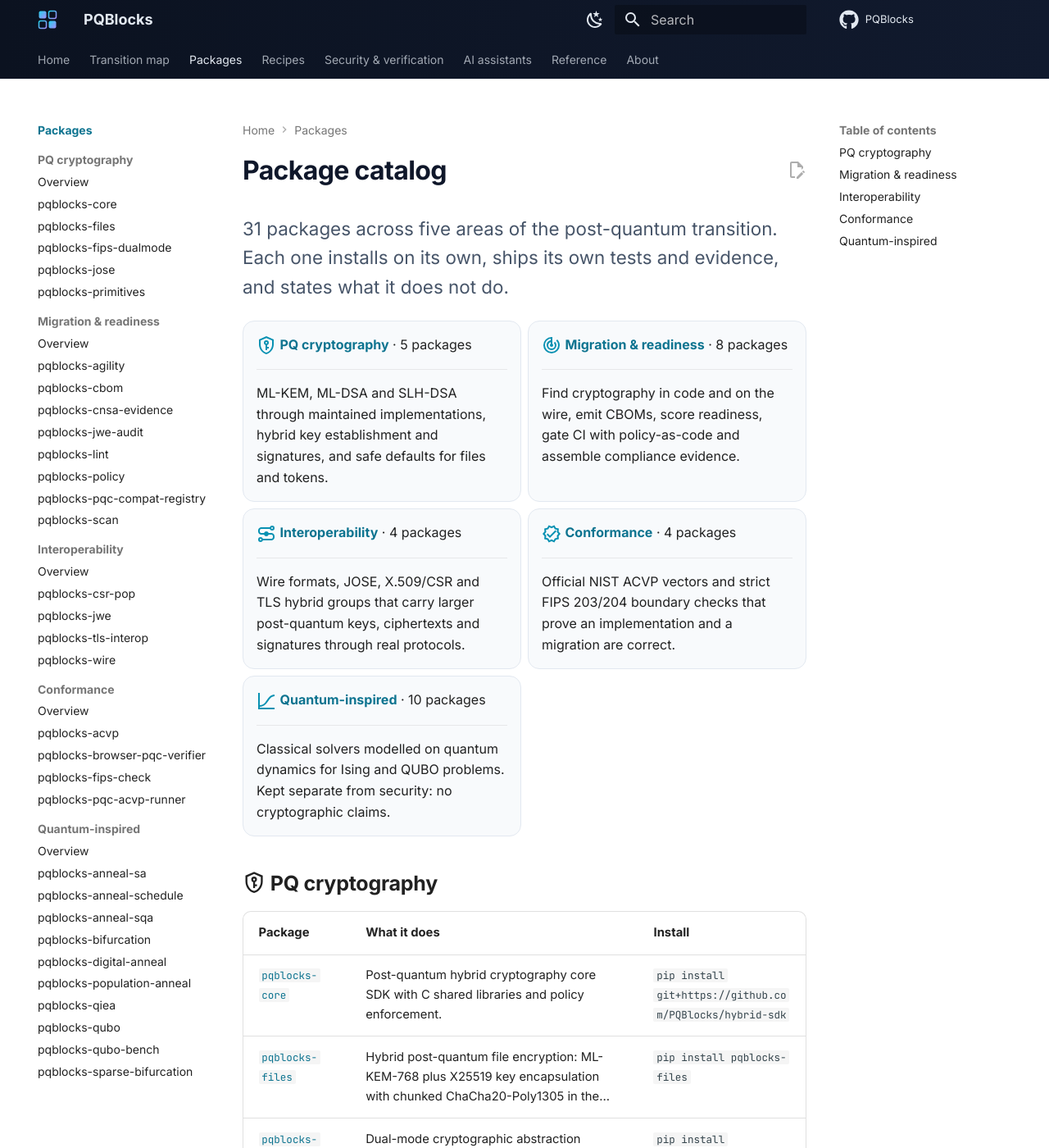
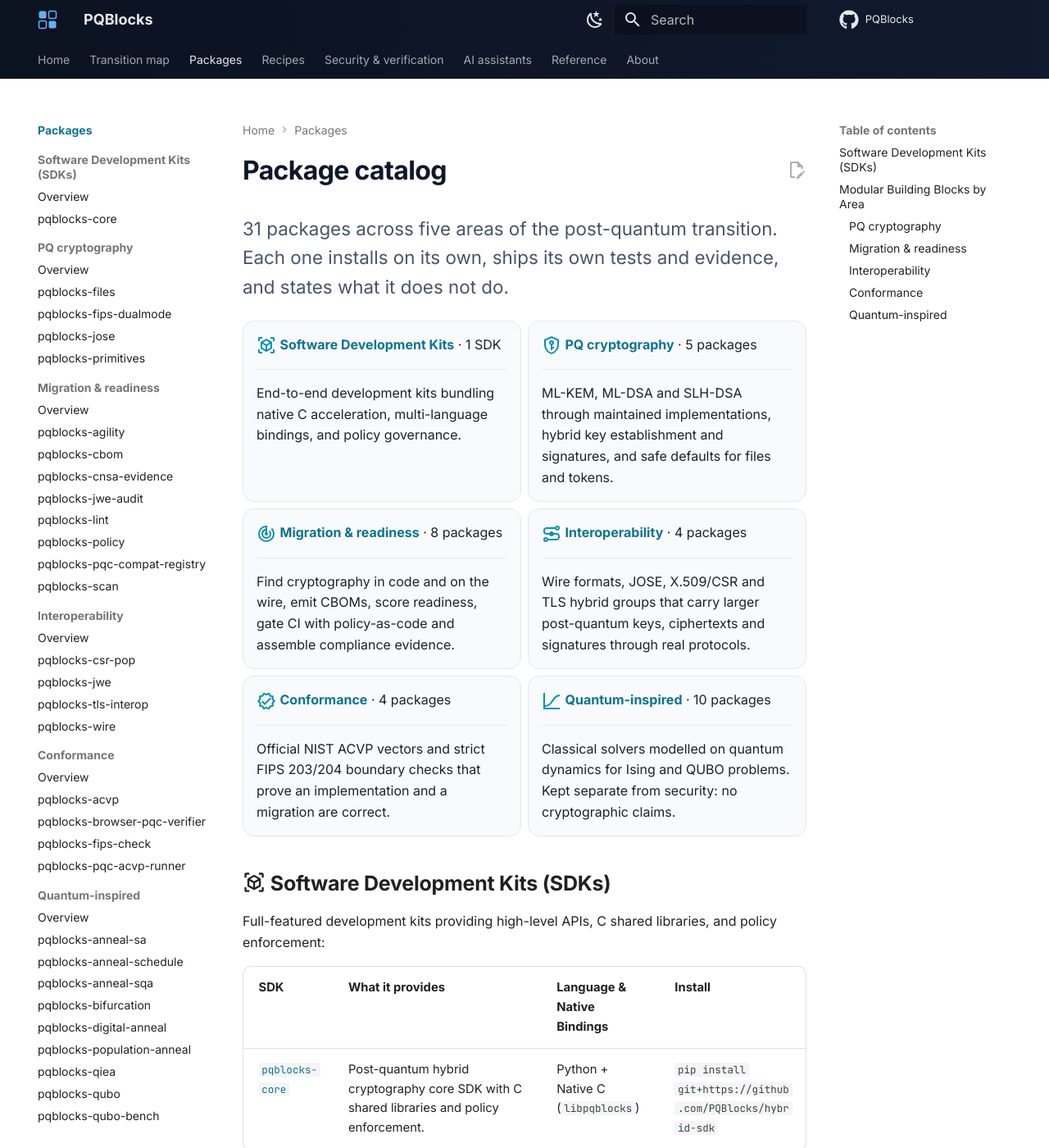
Before and after one commit to PQBlocks/pqblocks.github.io, an MkDocs documentation site: the page built from docs/packages/index.md, in a window 1280 px wide and 1400 px high. Shown: the whole window at 82% size. Built offline with MkDocs 1.6.1 and Material for MkDocs 9.7.7, drawn with Linux system fonts in a browser that asks for light colours; plug-ins that fetch from the network failed and are left out; comment, search, counter and statistics services are not loaded; some of the changed text lies outside the part shown.

Commit message:
feat(docs): create dedicated Software Development Kits (SDKs) section under Packages

```diff
--- a/docs/packages/index.md
+++ b/docs/packages/index.md
@@ -13,6 +13,12 @@ schema: {"@context": "https://schema.org", "@type": "ItemList", "name": "PQBlock
 <p class="pqb-lead">31 packages across five areas of the post-quantum transition. Each one installs on its own, ships its own tests and evidence, and states what it does not do.</p>
 
 <div class="grid cards" markdown>
+
+-   :material-cube-scan:{ .lg .middle } __[Software Development Kits](sdks.md)__ · 1 SDK
+
+    ---
+
+    End-to-end development kits bundling native C acceleration, multi-language bindings, and policy governance.
 
 -   :material-shield-key-outline:{ .lg .middle } __[PQ cryptography](crypto.md)__ · 5 packages
 
@@ -46,7 +52,17 @@ schema: {"@context": "https://schema.org", "@type": "ItemList", "name": "PQBlock
 
 </div>
 
-## :material-shield-key-outline: PQ cryptography
+## :material-cube-scan: Software Development Kits (SDKs)
+
+Full-featured development kits providing high-level APIs, C shared libraries, and policy enforcement:
+
+| SDK | What it provides | Language & Native Bindings | Install |
+|---|---|---|---|
+| [`pqblocks-core`](core.md) | Post-quantum hybrid cryptography core SDK with C shared libraries and policy enforcement. | Python + Native C (`libpqblocks`) | `pip install git+https://github.com/PQBlocks/hybrid-sdk` |
+
+## :material-view-grid-outline: Modular Building Blocks by Area
+
+### :material-shield-key-outline: PQ cryptography
 
 | Package | What it does | Install |
 |---|---|---|
@@ -56,7 +72,7 @@ schema: {"@context": "https://schema.org", "@type": "ItemList", "name": "PQBlock
 | [`pqblocks-jose`](jose.md) | Post-quantum hybrid JOSE library supporting ML-KEM and ML-DSA JWE and JWS tokens. | `pip install pqblocks-jose` |
 | [`pqblocks-primitives`](primitives.md) | Production-ready integrated post-quantum cryptographic primitives (ML-KEM, ML-DSA, SLH-DSA, and hybrid schemes). | `pip install pqblocks-primitives` |
 
-## :material-radar: Migration & readiness
+### :material-radar: Migration & readiness
 
 | Package | What it does | Install |
 |---|---|---|
@@ -69,7 +85,7 @@ schema: {"@context": "https://schema.org", "@type": "ItemList", "name": "PQBlock
 | [`pqblocks-pqc-compat-registry`](pqc-compat-registry.md) | A machine-readable registry of NIST post-quantum algorithm identifiers (FIPS 203/204/205 OIDs) for compliance tooling. | `npm install @pqblocks/pqc-compat-registry` |
 | [`pqblocks-scan`](scan.md) | Cryptography inventory scanner: finds classical and post-quantum algorithms in source code or a TLS endpoint and… | `pip install pqblocks-scan` |
 
-## :material-transit-connection-variant: Interoperability
+### :material-transit-connection-variant: Interoperability
 
 | Package | What it does | Install |
 |---|---|---|
@@ -78,7 +94,7 @@ schema: {"@context": "https://schema.org", "@type": "ItemList", "name": "PQBlock
 | [`pqblocks-tls-interop`](tls-interop.md) | TLS 1.3 hybrid key exchange (X25519MLKEM768 / RFC 10024) endpoint probe, downgrade detector, and key material validator. | `pip install pqblocks-tls-interop` |
 | [`pqblocks-wire`](wire.md) | Length-prefixed container format (PQCWF1) for ML-KEM ciphertexts and ML-DSA / SLH-DSA signatures, with thin wrappers… | `pip install pqblocks-wire` |
 
-## :material-check-decagram-outline: Conformance
+### :material-check-decagram-outline: Conformance
 
 | Package | What it does | Install |
 |---|---|---|
@@ -87,7 +103,7 @@ schema: {"@context": "https://schema.org", "@type": "ItemList", "name": "PQBlock
 | [`pqblocks-fips-check`](fips-check.md) | FIPS 203/204 boundary validator and hybrid key exchange (X25519 + ML-KEM-768) with ML-DSA-65 signatures and CBOM… | `pip install pqblocks-fips-check` |
 | [`pqblocks-pqc-acvp-runner`](pqc-acvp-runner.md) | NIST FIPS 203 and 204 ACVP Known Answer Test runner and Wycheproof harness in Node.js. | `npm install @pqblocks/pqc-acvp-runner` |
 
-## :material-chart-bell-curve-cumulative: Quantum-inspired
+### :material-chart-bell-curve-cumulative: Quantum-inspired
 
 | Package | What it does | Install |
 |---|---|---|
--- a/mkdocs.yml
+++ b/mkdocs.yml
@@ -148,9 +148,11 @@ nav:
   - Transition map: transition-map.md
   - Packages:
     - packages/index.md
+    - Software Development Kits (SDKs):
+      - Overview: packages/sdks.md
+      - pqblocks-core: packages/core.md
     - PQ cryptography:
       - Overview: packages/crypto.md
-      - pqblocks-core: packages/core.md
       - pqblocks-files: packages/files.md
       - pqblocks-fips-dualmode: packages/fips-dualmode.md
       - pqblocks-jose: packages/jose.md
```
Also changed, not shown: docs/packages/sdks.md (added, +86 -0 lines), 1 other file.
